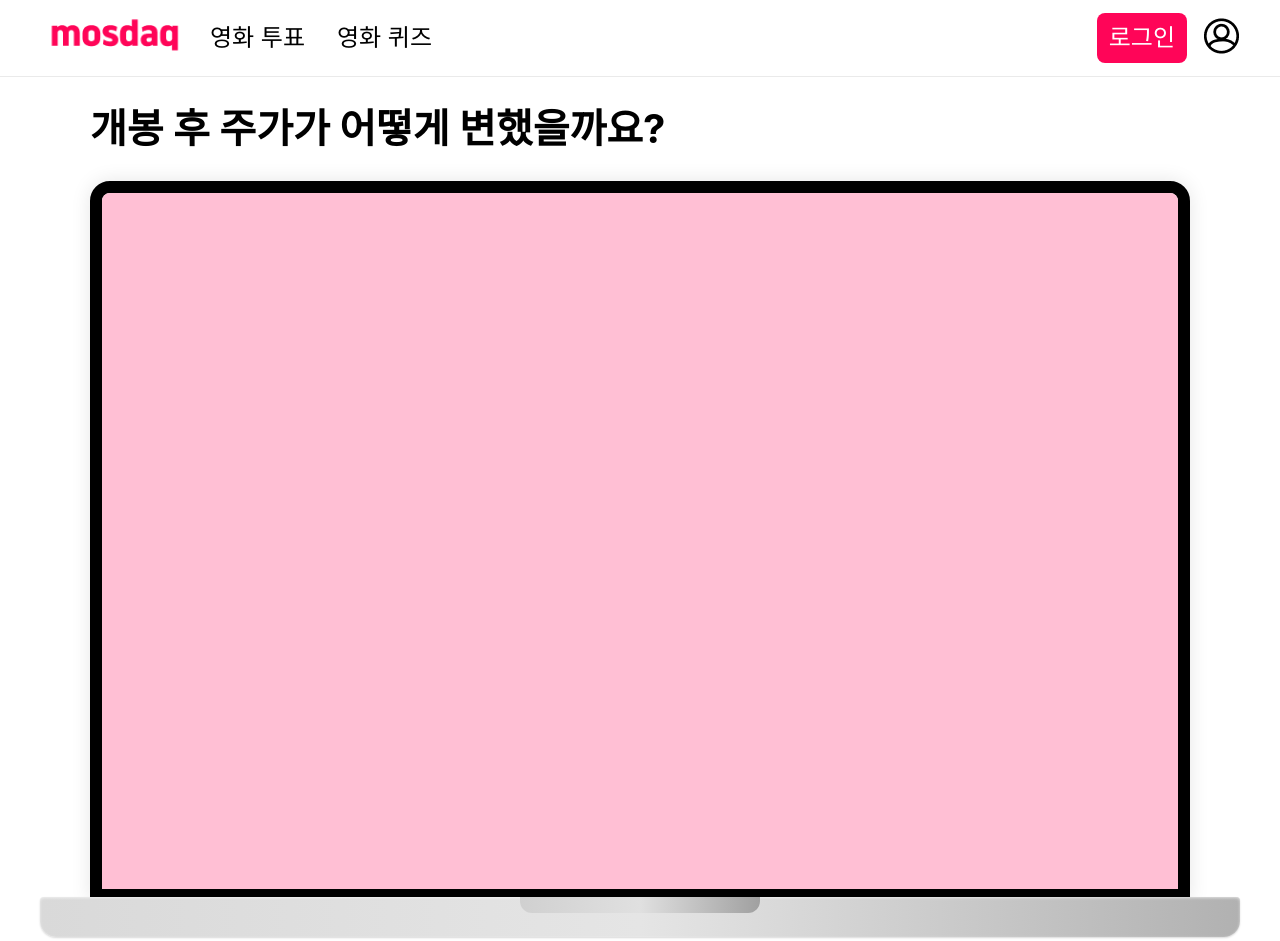
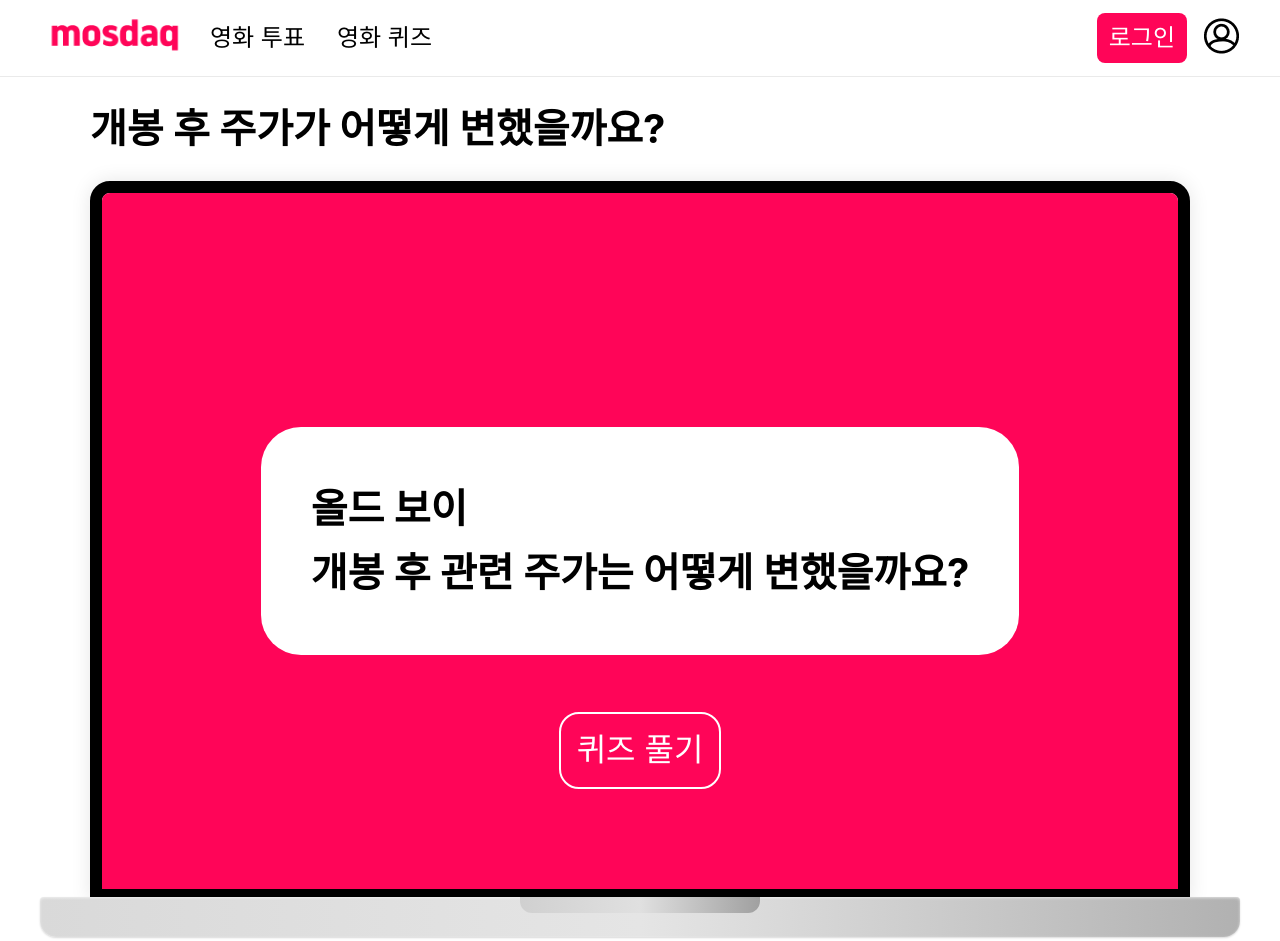
Before and after one commit to prgrms-fdc-2nd-final-mosdaq/mosdaq-front, a React (Vite) app: page /quiz in a window 1280 px wide. Built offline with nearby package versions, Linux system fonts and the light colour scheme.

Commit message:
feat: 퀴즈 랜딩 컴포넌트 구현

```diff
--- /dev/null
+++ b/src/components/quiz/QuizContainer/QuizContents/QuizLanding.tsx
@@ -0,0 +1,79 @@
+import { Button } from '@/components/common/Button';
+import { Txt } from '@/components/common/Txt';
+import colors from '@/constants/colors';
+import useMovieTitleRotator from '@/hooks/quiz/useMovieTitleRotator';
+import React from 'react';
+import styled from 'styled-components';
+
+const movieTitles = [
+  '스파이더맨',
+  '올드 보이',
+  '다크 나이트',
+  '인셉션',
+  '아바타',
+];
+
+export default function QuizLanding() {
+  // TODO: 배경화면도 전환되도록 할까 고민
+  const { currentTitleIndex, fade } = useMovieTitleRotator(movieTitles);
+
+  return (
+    <StyledQuizLanding>
+      <StyledLandingDescription>
+        <StyledMovieTitle fade={fade}>
+          <Txt typography="Pretendard40bold">
+            {movieTitles[currentTitleIndex]}
+          </Txt>
+        </StyledMovieTitle>
+        <Txt typography="Pretendard40bold">
+          개봉 후 관련 주가는 어떻게 변했을까요?
+        </Txt>
+      </StyledLandingDescription>
+
+      <StyledButton>
+        <Txt color="white" typography="Pretendard32regular">
+          퀴즈 풀기
+        </Txt>
+      </StyledButton>
+    </StyledQuizLanding>
+  );
+}
+
+const StyledQuizLanding = styled.div`
+  width: 100%;
+  height: 100%;
+  background-color: ${colors.watcha};
+  display: flex;
+  flex-direction: column;
+  justify-content: center;
+  align-items: center;
+`;
+
+const StyledLandingDescription = styled.div`
+  display: flex;
+  flex-direction: column;
+  background-color: ${colors.white};
+  border-radius: 40px;
+  padding: 50px;
+`;
+
+interface IStyledMovieTitleProps {
+  fade: boolean;
+}
+
+const StyledMovieTitle = styled.span<IStyledMovieTitleProps>`
+  opacity: ${(props) => (props.fade ? 1 : 0)};
+  transition: opacity 0.5s ease-in-out;
+`;
+
+const StyledButton = styled(Button)`
+  position: absolute;
+  bottom: 100px;
+  background-color: inherit;
+  border: 2px solid ${colors.white};
+  border-radius: 20px;
+
+  &:hover {
+    background-color: ${colors.watcha2};
+  }
+`;
--- a/src/components/quiz/QuizContainer/QuizContents/index.tsx
+++ b/src/components/quiz/QuizContainer/QuizContents/index.tsx
@@ -1,13 +1,16 @@
 import React from 'react';
 import styled from 'styled-components';
-import colors from '@/constants/colors';
+import QuizLanding from './QuizLanding';
 
 export default function QuizContents() {
-  return <StyledQuizContents></StyledQuizContents>;
+  return (
+    <StyledQuizContents>
+      <QuizLanding />
+    </StyledQuizContents>
+  );
 }
 
 const StyledQuizContents = styled.div`
   width: 100%;
   height: 100%;
-  background-color: ${colors.watcha3};
 `;
```
